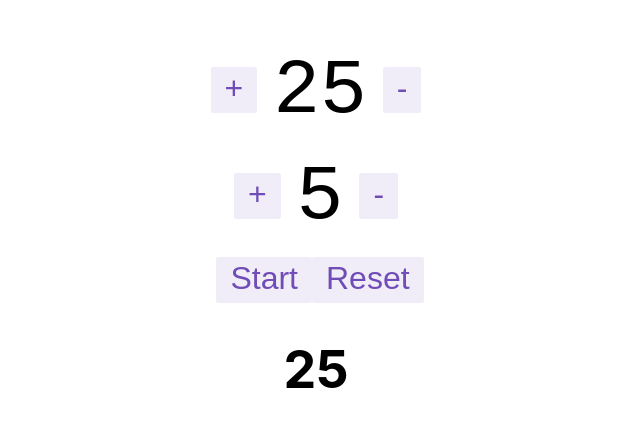
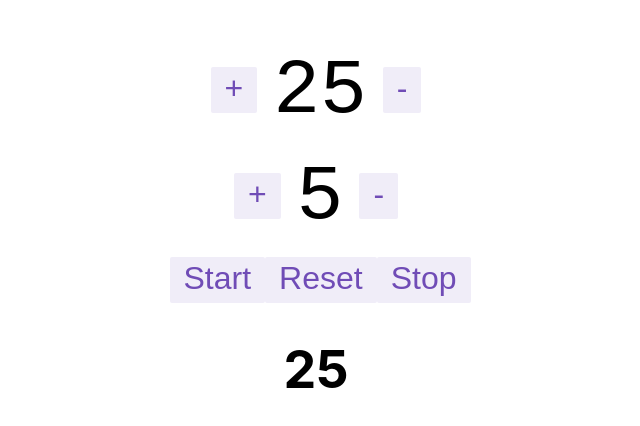
Before and after one commit to srpalko/clock, a React (Create React App) app: page / in a window 1280 px wide. Shown: the part 160-586 px from the top of the page, without its empty margins (324-964 px from the left). Built offline with nearby package versions, Linux system fonts and the light colour scheme.

Commit message:
attempt at stop button

```diff
--- a/src/features/counter/Clock.js
+++ b/src/features/counter/Clock.js
@@ -10,6 +10,7 @@ import {
   selectSessionLegnth,
   selectBreakLegnth,
   selectTimer,
+  stop,
 } from './clockSlice';
 import styles from './Counter.module.css';
 
@@ -67,6 +68,9 @@ export function Clock() {
           >
           Reset
         </button>
+        <button className={styles.button} onClick={() => stop()}>
+          Stop
+        </button>
        <h1>{timer}</h1>
       </div>
 
--- a/src/features/counter/clockSlice.js
+++ b/src/features/counter/clockSlice.js
@@ -45,6 +45,10 @@ export const countdown = () => dispatch => {
   }, 1000);
 };
 
+export const stop = () => {
+  clearInterval(countdown);
+}
+
 // The function below is called a selector and allows us to select a value from
 // the state. Selectors can also be defined inline where they're used instead of
 // in the slice file. For example: `useSelector((state) => state.counter.value)`
```
